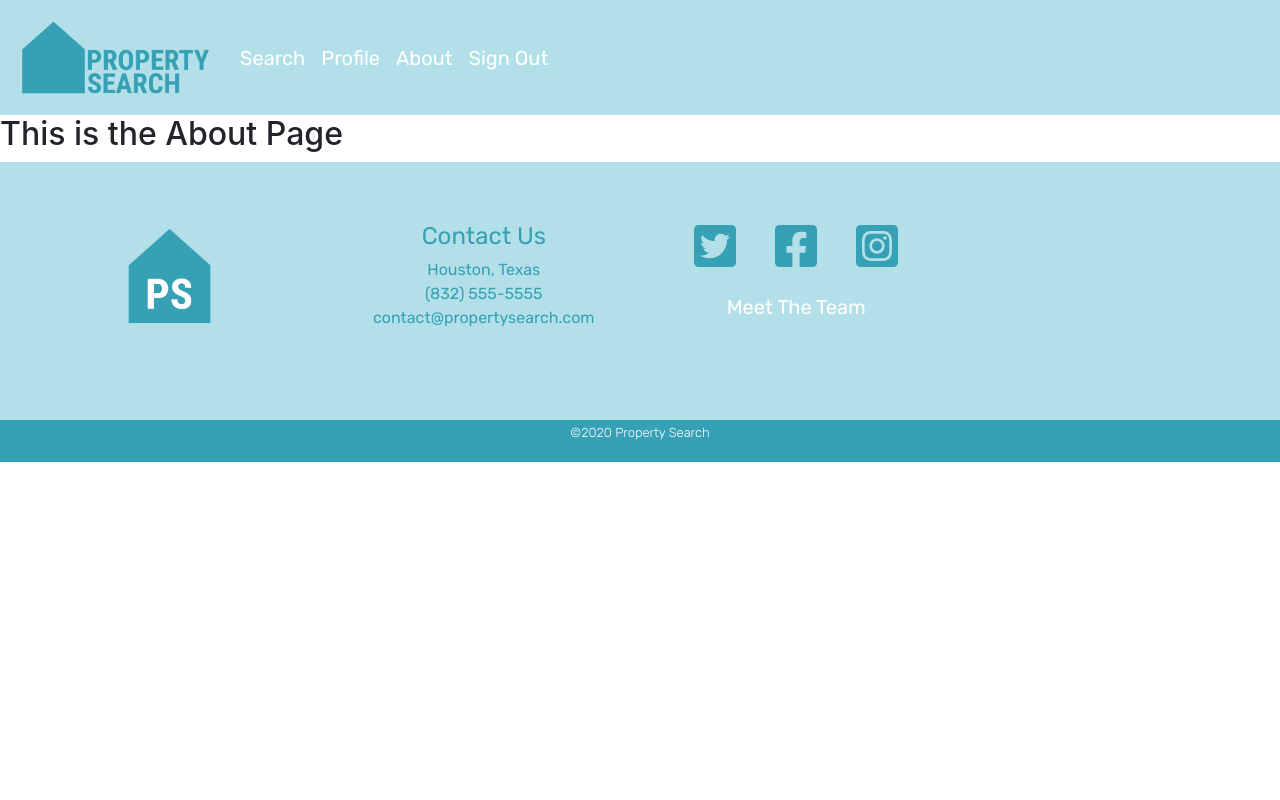
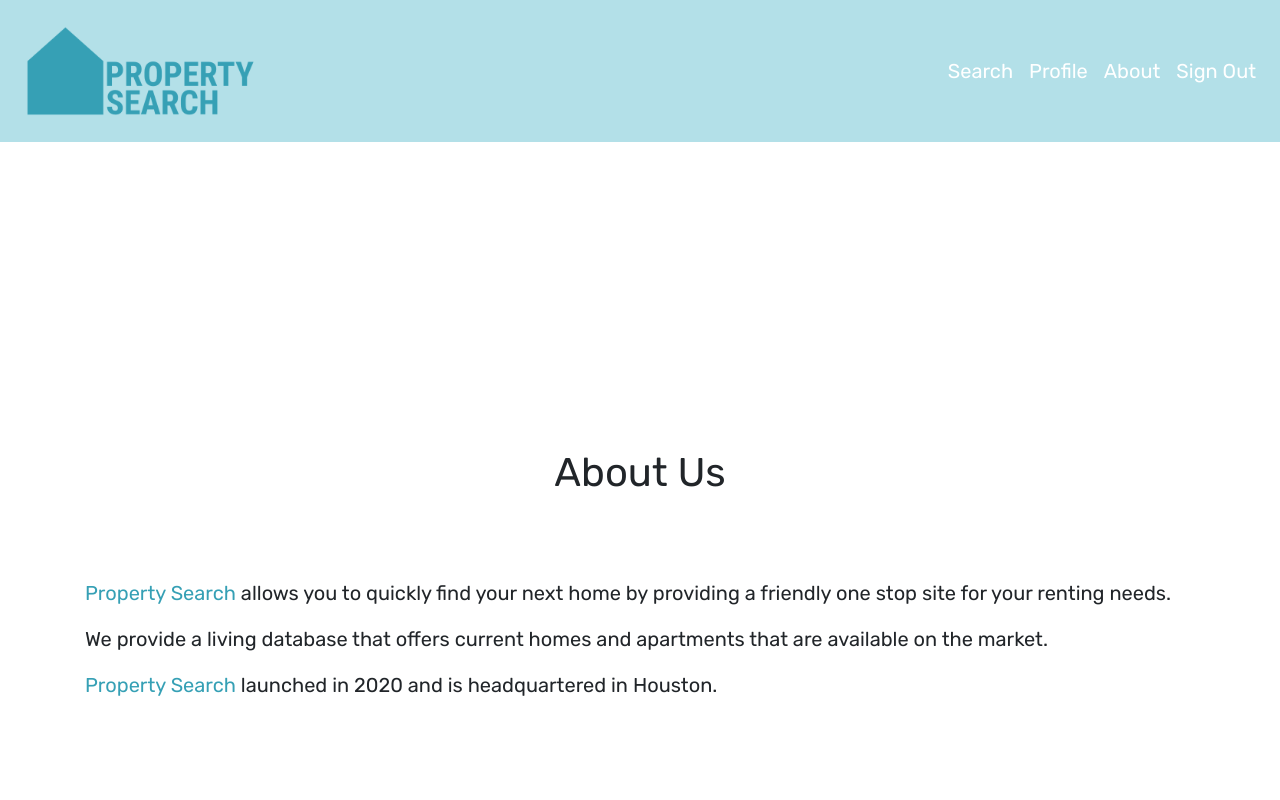
Before and after one commit to fonyeabo12/P3Group4, a React (Create React App) app in the folder react-rental-prop-search-app/client/: page /about in a window 1280 px wide. Shown: the top 800 px of the page. Built offline with nearby package versions, Linux system fonts and the light colour scheme.

Commit message:
finished about page, moved navbar links from mr auto to ml auto

```diff
--- /dev/null
+++ b/react-rental-prop-search-app/client/src/components/fontawesomeicons/index.js
@@ -0,0 +1,4 @@
+import { library } from "@fortawesome/fontawesome-svg-core";
+import { fab, faFacebook } from "@fortawesome/free-brands-svg-icons";
+
+library.add(faFacebook);
--- a/react-rental-prop-search-app/client/src/components/nav/index.js
+++ b/react-rental-prop-search-app/client/src/components/nav/index.js
@@ -11,12 +11,12 @@ class Navigation extends Component {
           <img
             src={pslogolg}
             alt="ps brand logotype & symbol"
-            style={{ width: 200 }}
+            style={{ width: 250 }}
           />
         </Navbar.Brand>
         <Navbar.Toggle aria-controls="basic-navbar-nav" />
         <Navbar.Collapse id="basic-navbar-nav">
-          <Nav className="mr-auto">
+          <Nav className="ml-auto">
             <Nav.Link href="/search">Search</Nav.Link>
             <Nav.Link href="/profile">Profile</Nav.Link>
             <Nav.Link href="/about">About</Nav.Link>
--- a/react-rental-prop-search-app/client/src/components/nav/style.css
+++ b/react-rental-prop-search-app/client/src/components/nav/style.css
@@ -1,5 +1,5 @@
 .navbar-brand > img {
-  padding: 5px 5px;
+  padding: 10px;
 }
 .navbar {
   background: #b3e0e8;
--- a/react-rental-prop-search-app/client/src/index.css
+++ b/react-rental-prop-search-app/client/src/index.css
@@ -1,10 +1,26 @@
-.heading {
+a {
+  color: white !important;
+}
+a:hover {
+  color: #36a0b5 !important;
+}
+.about {
+  font-family: "Rubik", sans-serif;
+  font-size: 20px;
+  align-content: center;
+}
+.about-text-styling {
+  color: #36a0b5;
+}
+.team-heading,
+.about-heading {
   font-family: "Rubik", sans-serif;
   font-size: 40px;
   text-align: center;
-  padding-top: 15px;
+  padding-top: 75px;
+  padding-bottom: 75px;
 }
-.avatar {
+.team-avatar {
   width: 210px;
   height: 210px;
 
@@ -13,11 +29,11 @@
   -moz-box-shadow: 0px 9px 13px -4px rgba(0, 0, 0, 0.59);
   box-shadow: 0px 9px 13px -4px rgba(0, 0, 0, 0.59);
 }
-.name {
+.team-name {
   color: #36a0b5;
   font-weight: bold;
 }
-.title {
+.team-title {
   color: slategray;
   font-weight: light;
 }
@@ -48,14 +64,8 @@
 .email-btn {
   background-color: slategray;
 }
-a {
-  color: white !important;
-}
-a:hover {
-  color: #36a0b5 !important;
-}
+
 .welcome {
-  background-color: whitesmoke;
   display: flex;
   flex-direction: column;
   align-items: center;
@@ -70,9 +80,13 @@ a:hover {
   padding: 50px;
   font-family: "Rubik", sans-serif;
   text-align: center;
+  justify-content: center;
+  flex-direction: column;
+  display: flex;
 }
 
 .welcome,
+.about,
 .notfound,
 .team-page {
   min-height: 100vh;
--- a/react-rental-prop-search-app/client/src/pages/about.js
+++ b/react-rental-prop-search-app/client/src/pages/about.js
@@ -1,11 +1,27 @@
 import React, { Component } from "react";
+import { Container } from "react-bootstrap";
 
 class About extends Component {
   render() {
     return (
-      <div>
-        <h2>This is the About Page</h2>
-      </div>
+      <Container>
+        <div className="about">
+          <div className="about-heading">About Us</div>
+          <p>
+            <span className="about-text-styling">Property Search</span> allows
+            you to quickly find your next home by providing a friendly one stop
+            site for your renting needs.
+          </p>
+          <p>
+            We provide a living database that offers current homes and
+            apartments that are available on the market.
+          </p>
+          <p>
+            <span className="about-text-styling">Property Search</span> launched
+            in 2020 and is headquartered in Houston.
+          </p>
+        </div>
+      </Container>
     );
   }
 }
--- a/react-rental-prop-search-app/client/src/pages/team.js
+++ b/react-rental-prop-search-app/client/src/pages/team.js
@@ -11,16 +11,15 @@ class Team extends Component {
   render() {
     return (
       <Container>
-        {" "}
         <div className="team-page">
-          <div className="heading">Meet the Team</div>
+          <div className="team-heading">Meet the Team</div>
           <CardDeck>
             {/* Brandon Jenkins */}
             <Col className="my-5 px-1 pb-5 text-center border-0">
-              <Image className="avatar" src={brandon} />
+              <Image className="team-avatar" src={brandon} />
               <Card.Body>
-                <h5 className="name">Brandon Jenkins</h5>
-                <h6 className="title">Back End</h6>
+                <h5 className="team-name">Brandon Jenkins</h5>
+                <h6 className="team-title">Back End</h6>
                 {/* Github Button */}
                 <span className="github-btn" type="button">
                   <a href="https://github.com/BrandonEJenkins" target="blank">
@@ -38,19 +37,19 @@ class Team extends Component {
                 </span>
                 {/* Email Button */}
                 <span className="email-btn" type="button">
-                  <a href="">
-                    <FontAwesomeIcon icon={["fas", "envelope"]} />
-                  </a>
+                  {/* <a href=""> missin email link */}
+                  <FontAwesomeIcon icon={["fas", "envelope"]} />
+                  {/* </a> */}
                 </span>
               </Card.Body>
             </Col>
 
             {/* Nicholas Foreman */}
             <Col className="my-5 px-1 pb-5 text-center border-0">
-              <Image className="avatar" src={nick} />
+              <Image className="team-avatar" src={nick} />
               <Card.Body>
-                <h5 className="name">Nicholas Foreman</h5>
-                <h6 className="title">Back End</h6>
+                <h5 className="team-name">Nicholas Foreman</h5>
+                <h6 className="team-title">Back End</h6>
                 {/* Github Button */}
                 <span className="github-btn" type="button">
                   <a href="https://github.com/nickforeman4" target="blank">
@@ -77,10 +76,10 @@ class Team extends Component {
 
             {/* Chidi Onyeabo */}
             <Col className="my-5 px-1 pb-5 text-center border-0">
-              <Image className="avatar" src={chidi} />
+              <Image className="team-avatar" src={chidi} />
               <Card.Body>
-                <h5 className="name">Chidi Onyeabo</h5>
-                <h6 className="title">Front End</h6>
+                <h5 className="team-name">Chidi Onyeabo</h5>
+                <h6 className="team-title">Front End</h6>
                 {/* Github Button */}
                 <span className="github-btn" type="button">
                   <a href="https://github.com/fonyeabo12" target="blank">
@@ -98,19 +97,19 @@ class Team extends Component {
                 </span>
                 {/* Email Button */}
                 <span className="email-btn" type="button">
-                  <a href="">
-                    <FontAwesomeIcon icon={["fas", "envelope"]} />
-                  </a>
+                  {/* <a hfef=""> missing email link */}
+                  <FontAwesomeIcon icon={["fas", "envelope"]} />
+                  {/* </a> */}
                 </span>
               </Card.Body>
             </Col>
 
             {/* Pablo Hernandez */}
             <Col className="my-5 px-1 pb-5 text-center border-0">
-              <Image className="avatar" src={pablo} />
+              <Image className="team-avatar" src={pablo} />
               <Card.Body>
-                <h5 className="name">Pablo Hernandez</h5>
-                <h6 className="title">Front End/Designer</h6>
+                <h5 className="team-name">Pablo Hernandez</h5>
+                <h6 className="team-title">Front End/Designer</h6>
                 {/* Github Button */}
                 <span className="github-btn" type="button">
                   <a href="https://github.com/medszilla26" target="blank">
```
Also changed, not shown: 1 other file (tests, documents, lock files or other folders).
